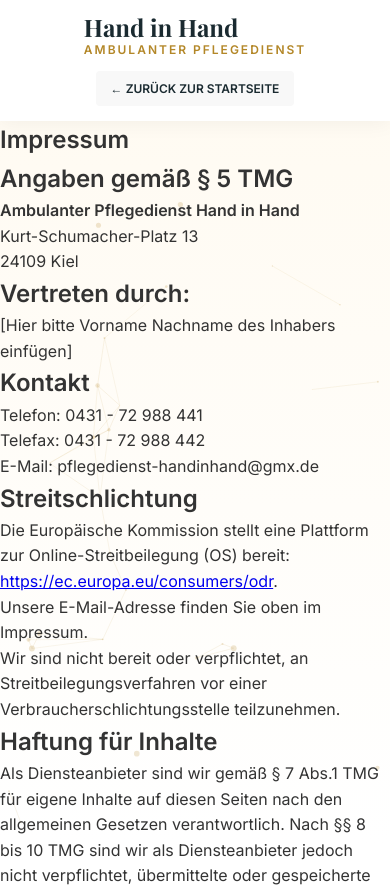
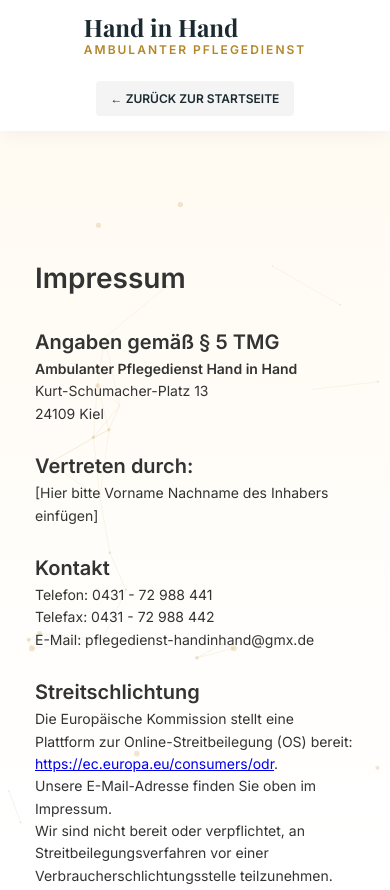
Before and after one commit to svyacheniytapok/pfd_Kiel2, a plain HTML site: page impressum.html in a window 390 px wide. Shown: the top 890 px of the page. Drawn offline with nearby package versions, Linux system fonts and the light colour scheme; a web font is replaced by a local one.

Commit message:
Update style.css

```diff
--- a/style.css
+++ b/style.css
@@ -201,4 +201,47 @@ footer p { margin-top: 15px; opacity: 0.5; }
     .contact-details {
         padding: 30px 20px;
     }
+
 }
+/* --- АДАПТАЦИЯ ЮРИДИЧЕСКИХ СТРАНИЦ (Impressum/Datenschutz) --- */
+@media (max-width: 768px) {
+    /* Уменьшаем огромные отступы вокруг белого блока */
+    .legal-section {
+        padding: 80px 15px 40px 15px; /* Сверху место для шапки, по бокам узко */
+    }
+
+    /* Внутри карточки тоже убираем лишний воздух */
+    .legal-card {
+        padding: 25px 20px;
+        width: 100%;
+        margin-top: 20px;
+    }
+
+    /* Уменьшаем гигантские заголовки */
+    .legal-card h1 {
+        font-size: 28px;
+        margin-bottom: 25px;
+        word-wrap: break-word; /* Чтобы длинные слова не ломали экран */
+    }
+
+    .legal-card h2 {
+        font-size: 20px;
+        margin-top: 25px;
+    }
+
+    /* Делаем текст читаемым на маленьком экране */
+    .legal-card p, .legal-card li {
+        font-size: 14px;
+        line-height: 1.6;
+        text-align: left;
+    }
+
+    /* Ссылка "Назад" в шапке */
+    .luxury-nav nav a {
+        background: #f4f4f4;
+        display: inline-block;
+        margin-top: 10px;
+        width: 100%;
+        text-align: center;
+    }
+}
```
